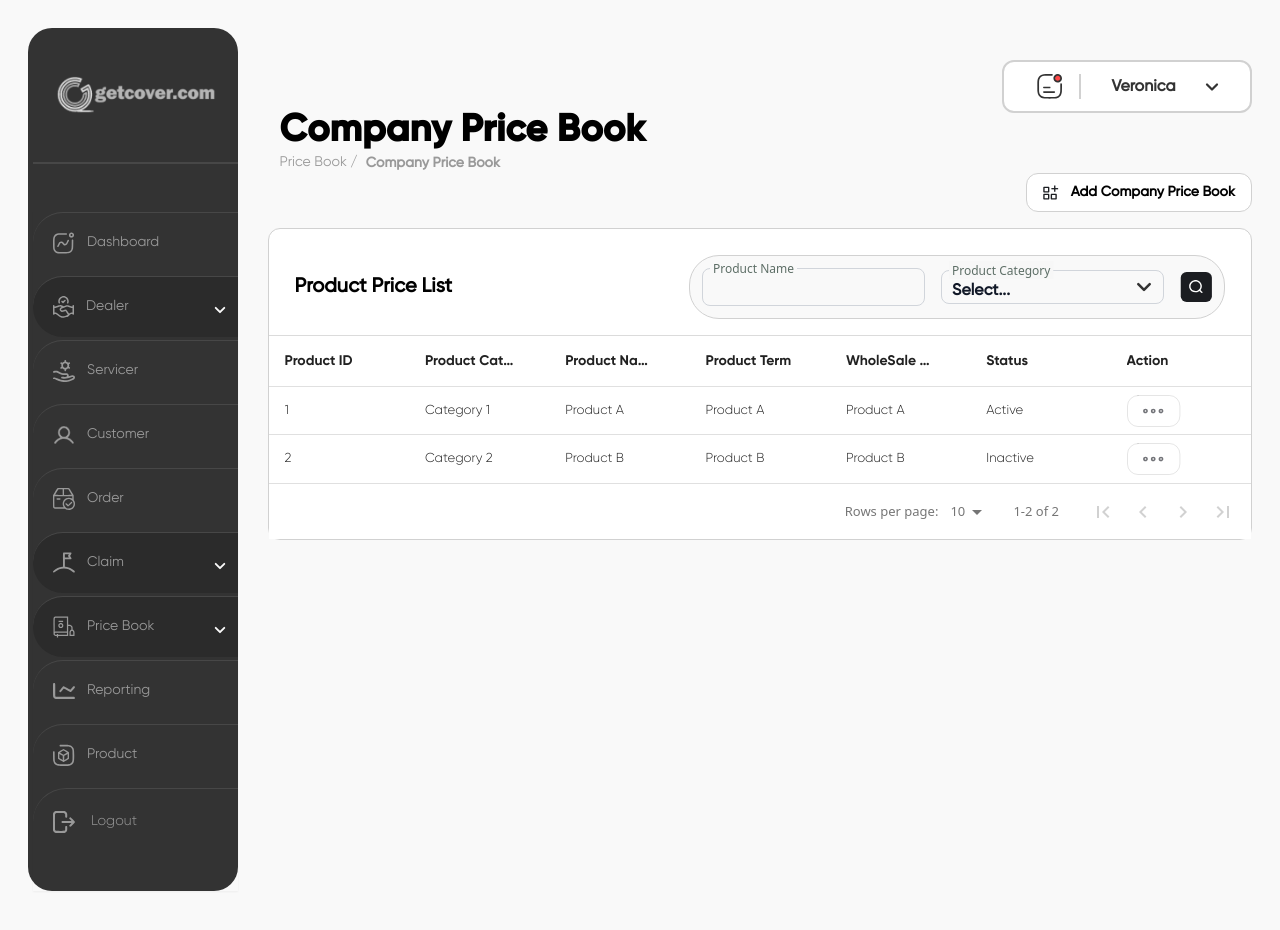
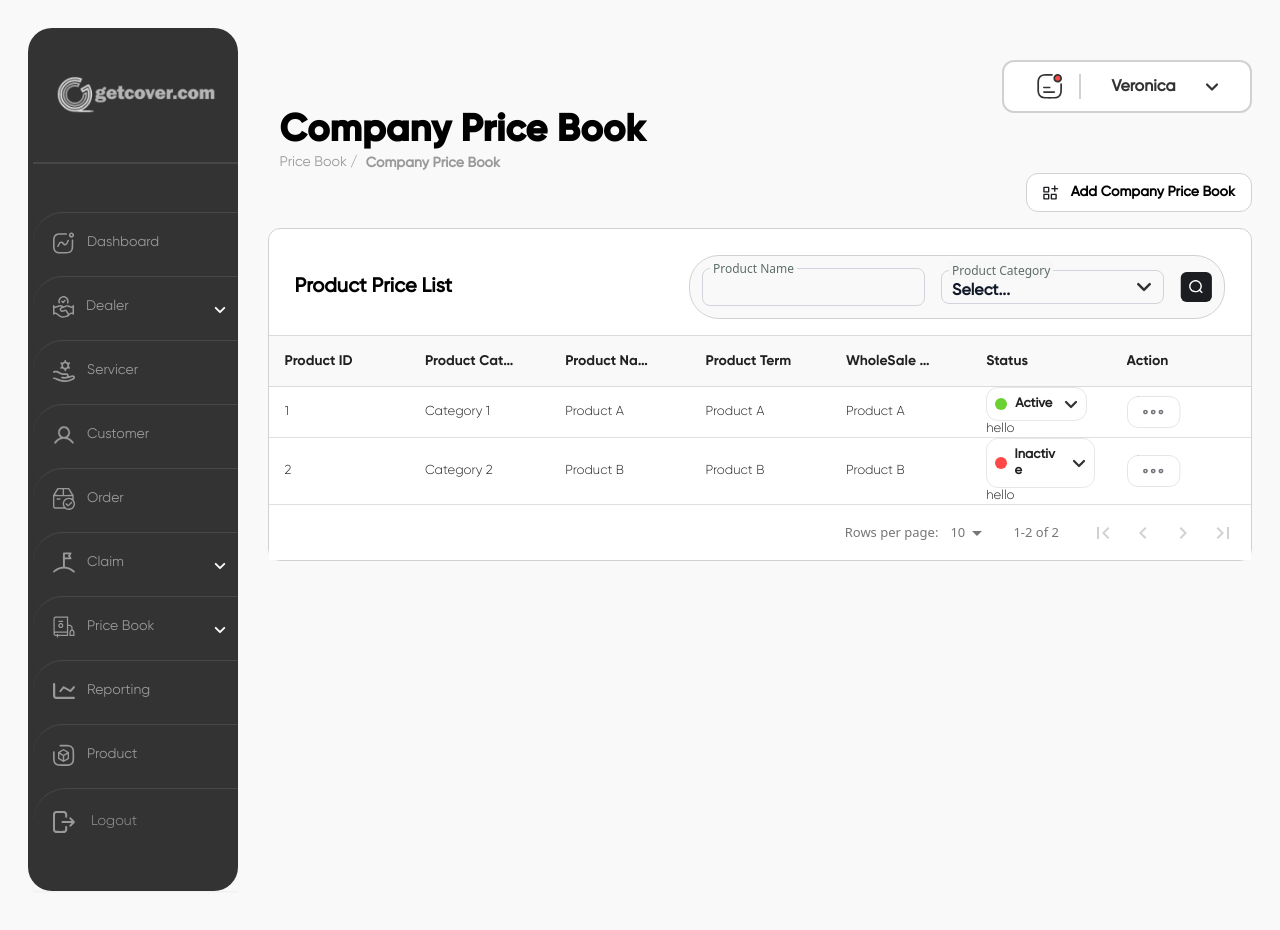
Before and after one commit to webdeveloper510/Get-cover-frontend, a React (Create React App) app: page /companyPriceBook in a window 1280 px wide. Shown: the top 930 px of the page. Built offline with nearby package versions, Linux system fonts and the light colour scheme; sample sign-in values are in the browser's storage.

Commit message:
Working on issues

```diff
--- a/src/index.css
+++ b/src/index.css
@@ -48,7 +48,7 @@ code {
 }
 
 .rdt_TableHeadRow {
-  background: #F9F9F9;
+  background: #F9F9F9 !important;
   margin-top: 16px;
   font-family: 'Gilroy-Bold';
   font-size: 14px;
--- a/src/pages/dashboard/Price-Book/AddCompanyPriceBook.js
+++ b/src/pages/dashboard/Price-Book/AddCompanyPriceBook.js
@@ -120,6 +120,7 @@ function AddCompanyPriceBook() {
           <img src={AddDealer} alt='email Image' className='mx-auto'/>
           <p className='text-3xl mb-0 mt-4 font-semibold text-neutral-grey'>Submited  <span className='text-light-black'> Successfully </span></p>
           <p className='text-neutral-grey text-base font-medium mt-2'><b> Company Price Book </b> added successfully. </p>
+          <p className='text-neutral-grey text-base font-medium mt-2'>Redirect to Company Price  Book Page In <span>5</span> Seconds </p>
         </div>
 
       </Modal>
--- a/src/pages/dashboard/Price-Book/addCategory.js
+++ b/src/pages/dashboard/Price-Book/addCategory.js
@@ -62,6 +62,7 @@ function AddCategory() {
           <img src={AddDealer} alt='email Image' className='mx-auto' />
           <p className='text-3xl mb-0 mt-4 font-semibold text-neutral-grey'>Submited  <span className='text-light-black'> Successfully </span></p>
           <p className='text-neutral-grey text-base font-medium mt-2'><b> New category </b> added successfully. </p>
+          <p className='text-neutral-grey text-base font-medium mt-2'>Redirect to Category Page In <span>5</span> Seconds </p>
         </div>
 
       </Modal>
--- a/src/pages/dashboard/Price-Book/companyPriceBook.js
+++ b/src/pages/dashboard/Price-Book/companyPriceBook.js
@@ -6,6 +6,7 @@ import Button from '../../../common/button'
 import ActiveIcon from '../../../assets/images/icons/iconAction.svg';
 import AddItem from '../../../assets/images/icons/addItem.svg';
 import Search from '../../../assets/images/icons/SearchIcon.svg';
+import down from '../../../assets/images/icons/Drop.svg';
 import Headbar from '../../../common/headBar';
 import Grid from '../../../common/grid';
 import Input from '../../../common/input';
@@ -14,7 +15,7 @@ import DataTable from "react-data-table-component";
 function CompanyPriceBook() {
   const [selectedProduct, setSelectedProduct] = useState('');
   const [selectedAction, setSelectedAction] = useState(null);
-
+  const [isDropdownOpen, setIsDropdownOpen] = useState(false);
   const handleActionChange = (action) => {
     // Implement the logic for the selected action (e.g., edit or delete)
     console.log(`Selected action: ${action}`);
@@ -28,6 +29,11 @@ function CompanyPriceBook() {
     { label: 'Country', value: 'country' },
     { label: 'Option 2', value: 'option2' },
     { label: 'Option 3', value: 'option3' },
+  ];
+
+  const status = [
+    { label: 'Active', value: 'true' },
+    { label: 'Inactive', value: 'false' },
   ];
 
   const data = [
@@ -78,9 +84,18 @@ function CompanyPriceBook() {
     },
 
     {
-      name: "Status",
+      name: 'Status',
       selector: (row) => row.status,
       sortable: true,
+      cell: (row) => (
+        <div className="relative" onClick={() => setIsDropdownOpen(!isDropdownOpen)}>
+          <span className='flex border-[1px] p-2 rounded-xl font-semibold w-full'><div className={` ${row.status === 'Active' ? 'bg-[#6BD133]' : 'bg-[#FF4747]'} h-3 w-3 rounded-full mr-2 self-center`}></div>{row.status} <img src={down} className='self-center ml-3' alt='down'/></span>
+
+          <div className='bg-Dropdown bg-cover bg-no-repeat	'>
+             hello
+          </div>
+        </div>
+      ),
     },
     {
       name: "Action",
--- a/src/sidebar/sidebar.js
+++ b/src/sidebar/sidebar.js
@@ -31,6 +31,7 @@ import ActiveOrder from "../assets/images/side-bar/activeOrder.svg";
 import ActiveClaim from "../assets/images/side-bar/activeClaim.svg";
 import ActiveDealer from "../assets/images/side-bar/activeDealer.svg";
 import ActiveServicer from "../assets/images/side-bar/activeServicer.svg";
+import ForthActive from "../assets/images/side-bar/fourthDropdown.svg";
 
 function SidebarItem({
   item,
@@ -49,7 +50,7 @@ function SidebarItem({
   return (
     <li
       className={`border-t-[#474747] w-full rounded-ss-[30px] p-0 border-t-[0.5px] ${
-        hasItems ? "relative bg-[#2B2B2B] rounded-s-[30px]" : ""
+        hasItems && isActive ? "relative bg-[#2B2B2B] rounded-s-[30px]" : ""
       }
       ${isActive ? "active" : ""}`}
     >
--- a/tailwind.config.js
+++ b/tailwind.config.js
@@ -15,6 +15,7 @@ module.exports = {
       backgroundImage : {
         'hero-pattern': "url('/src/assets/images/Bg.png')",
         'hero-register': "url('/src/assets/images/register_banner.png')",
+        'Dropdown': "url('/src/assets/images/DropdownImage.png')",
       },
       dropShadow: {
         '3xl': '0 4px 84px rgba(0, 0, 0, 0.25)',
```
Also changed, not shown: src/assets/images/DropdownImage.png (added), src/assets/images/side-bar/fourthDropdown.svg (added).
